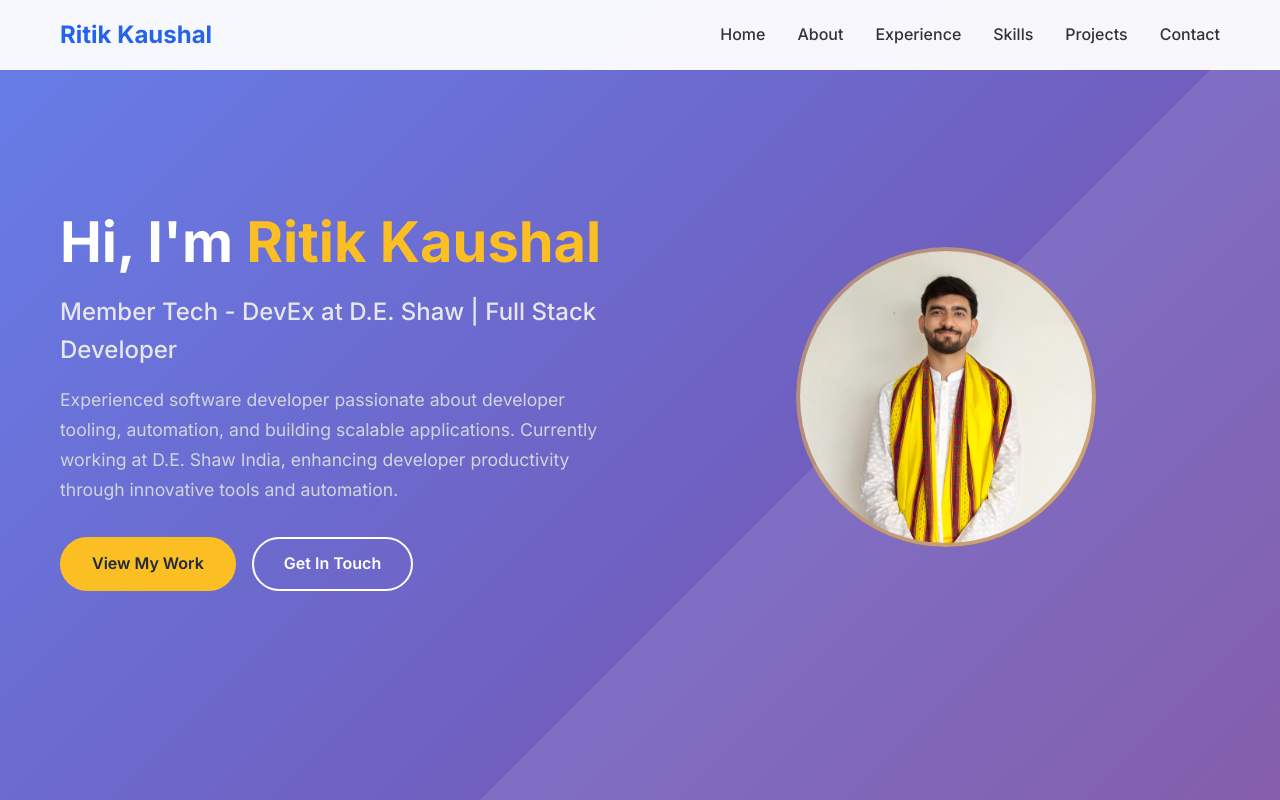
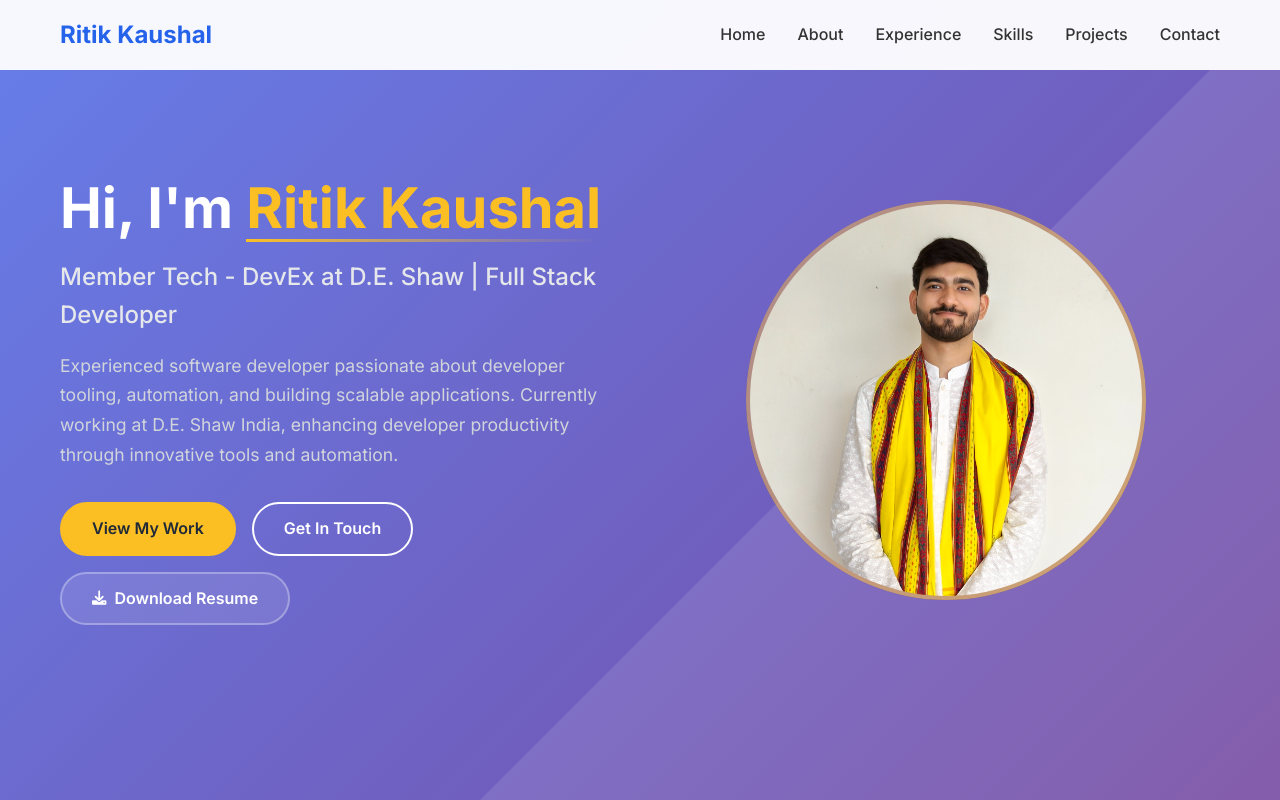
Before and after one commit to Ritik-Kaushal/portfoilo, a plain HTML site: page index.html in a window 1280 px wide. Shown: the top 800 px of the page. Drawn offline with Linux system fonts and the light colour scheme.

Commit message:
Include resume download button, image, unnecessary icons

```diff
--- a/index.html
+++ b/index.html
@@ -46,6 +46,12 @@
                 <div class="hero-buttons">
                     <a href="#projects" class="btn btn-primary">View My Work</a>
                     <a href="#contact" class="btn btn-secondary">Get In Touch</a>
+                    <a href="https://drive.google.com/file/d/1mCkqt-82UHES8r5n0Yis-ZD7fL33n9Qg/view?usp=drive_link"
+                       target="_blank"
+                       rel="noopener noreferrer"
+                       class="btn btn-resume">
+                        <i class="fas fa-download"></i> Download Resume
+                    </a>
                 </div>
             </div>
             <div class="hero-image">
@@ -382,12 +388,6 @@
                         <a href="https://linkedin.com/in/ritik-kaushal" class="social-link" target="_blank" rel="noopener noreferrer">
                             <i class="fab fa-linkedin"></i>
                         </a>
-                        <a href="#" class="social-link">
-                            <i class="fab fa-twitter"></i>
-                        </a>
-                        <a href="#" class="social-link">
-                            <i class="fab fa-instagram"></i>
-                        </a>
                     </div>
                 </div>
                 <div class="contact-form">
@@ -414,7 +414,7 @@
     <!-- Footer -->
     <footer class="footer">
         <div class="container">
-            <p>&copy; 2024 Ritik Kaushal. All rights reserved.</p>
+            <p>&copy; 2025 Ritik Kaushal. Designed & built with ❤️</p>
         </div>
     </footer>
 
--- a/script.js
+++ b/script.js
@@ -41,28 +41,7 @@ window.addEventListener('scroll', () => {
     }
 });
 
-// Intersection Observer for scroll animations
-const observerOptions = {
-    threshold: 0.1,
-    rootMargin: '0px 0px -50px 0px'
-};
-
-const observer = new IntersectionObserver((entries) => {
-    entries.forEach(entry => {
-        if (entry.isIntersecting) {
-            entry.target.classList.add('visible');
-        }
-    });
-}, observerOptions);
-
-// Observe elements for scroll animations
-document.addEventListener('DOMContentLoaded', () => {
-    const animatedElements = document.querySelectorAll('.skill-category, .project-card, .about-text, .contact-info');
-    animatedElements.forEach(el => {
-        el.classList.add('fade-in');
-        observer.observe(el);
-    });
-});
+// Scroll animations removed
 
 // Active navigation link highlighting
 window.addEventListener('scroll', () => {
@@ -180,92 +159,10 @@ function showNotification(message, type = 'info') {
     }, 5000);
 }
 
-// Typing animation for hero title - Fixed to handle HTML tags with continuous loop
-function typeWriter(element, text, speed = 100, deleteSpeed = 50) {
-    // Extract text content and HTML structure
-    const tempDiv = document.createElement('div');
-    tempDiv.innerHTML = text;
-    const fullText = tempDiv.textContent || tempDiv.innerText || '';
+// Hero section fade-in animations are handled via CSS
+// Typing animation removed for a more elegant, professional look
 
-    // Find the span element
-    const spanElement = tempDiv.querySelector('.highlight');
-    const spanText = spanElement ? spanElement.textContent : '';
-
-    // Get text before and after the highlight
-    const beforeHighlight = fullText.substring(0, fullText.indexOf(spanText));
-    const afterHighlight = fullText.substring(fullText.indexOf(spanText) + spanText.length);
-
-    let i = 0;
-    let isDeleting = false;
-
-    function animate() {
-        if (!isDeleting && i < beforeHighlight.length) {
-            // Typing before highlight
-            element.innerHTML = beforeHighlight.substring(0, i + 1);
-            i++;
-            setTimeout(animate, speed);
-        } else if (!isDeleting && i < beforeHighlight.length + spanText.length) {
-            // Typing highlight part
-            const spanProgress = i - beforeHighlight.length;
-            element.innerHTML = beforeHighlight + '<span class="highlight">' + spanText.substring(0, spanProgress + 1) + '</span>';
-            i++;
-            setTimeout(animate, speed);
-        } else if (!isDeleting && i < fullText.length) {
-            // Typing after highlight
-            const afterProgress = i - beforeHighlight.length - spanText.length;
-            element.innerHTML = beforeHighlight + '<span class="highlight">' + spanText + '</span>' + afterHighlight.substring(0, afterProgress + 1);
-            i++;
-            setTimeout(animate, speed);
-        } else if (!isDeleting) {
-            // Finished typing, wait then start deleting
-            isDeleting = true;
-            setTimeout(animate, 2000); // Wait 2 seconds before deleting
-        } else if (isDeleting && i > 0) {
-            // Deleting text
-            if (i > beforeHighlight.length + spanText.length) {
-                // Delete after highlight
-                const afterProgress = i - beforeHighlight.length - spanText.length;
-                element.innerHTML = beforeHighlight + '<span class="highlight">' + spanText + '</span>' + afterHighlight.substring(0, afterProgress - 1);
-            } else if (i > beforeHighlight.length) {
-                // Delete highlight part
-                const spanProgress = i - beforeHighlight.length;
-                element.innerHTML = beforeHighlight + '<span class="highlight">' + spanText.substring(0, spanProgress - 1) + '</span>';
-            } else {
-                // Delete before highlight
-                element.innerHTML = beforeHighlight.substring(0, i - 1);
-            }
-            i--;
-            setTimeout(animate, deleteSpeed);
-        } else {
-            // Finished deleting, restart typing
-            isDeleting = false;
-            element.innerHTML = '';
-            setTimeout(animate, 500); // Small pause before restarting
-        }
-    }
-
-    animate();
-}
-
-// Initialize typing animation when page loads
-window.addEventListener('load', () => {
-    const heroTitle = document.querySelector('.hero-title');
-    if (heroTitle) {
-        const originalText = heroTitle.innerHTML;
-        // Apply typing animation with proper HTML handling - continuous loop
-        typeWriter(heroTitle, originalText, 80, 40);
-    }
-});
-
-// Parallax effect for hero section
-window.addEventListener('scroll', () => {
-    const scrolled = window.pageYOffset;
-    const hero = document.querySelector('.hero');
-    if (hero) {
-        const rate = scrolled * -0.5;
-        hero.style.transform = `translateY(${rate}px)`;
-    }
-});
+// Parallax effect removed - it was causing gap issues between sections
 
 // Skill bars animation
 function animateSkillBars() {
@@ -287,23 +184,7 @@ document.querySelectorAll('.project-card').forEach(card => {
     });
 });
 
-// Smooth reveal animation for sections
-const revealElements = document.querySelectorAll('.section-title, .about-text, .skill-category, .project-card');
-const revealObserver = new IntersectionObserver((entries) => {
-    entries.forEach(entry => {
-        if (entry.isIntersecting) {
-            entry.target.style.opacity = '1';
-            entry.target.style.transform = 'translateY(0)';
-        }
-    });
-}, { threshold: 0.1 });
-
-revealElements.forEach(el => {
-    el.style.opacity = '0';
-    el.style.transform = 'translateY(30px)';
-    el.style.transition = 'opacity 0.6s ease, transform 0.6s ease';
-    revealObserver.observe(el);
-});
+// Additional scroll animations handled by the main scrollObserver above
 
 // Add loading animation
 window.addEventListener('load', () => {
--- a/styles.css
+++ b/styles.css
@@ -130,15 +130,36 @@ body {
     z-index: 1;
 }
 
+.hero-content {
+    position: relative;
+}
+
 .hero-title {
     font-size: 3.5rem;
     font-weight: 700;
     margin-bottom: 1rem;
     line-height: 1.2;
+    opacity: 0;
+    animation: fadeInUp 1s ease-out 0.3s forwards;
 }
 
 .highlight {
     color: #fbbf24;
+    position: relative;
+    display: inline-block;
+}
+
+.highlight::after {
+    content: '';
+    position: absolute;
+    bottom: 0;
+    left: 0;
+    width: 100%;
+    height: 3px;
+    background: linear-gradient(90deg, #fbbf24, transparent);
+    animation: underlineExpand 0.8s ease-out 0.5s forwards;
+    transform: scaleX(0);
+    transform-origin: left;
 }
 
 .hero-subtitle {
@@ -146,6 +167,8 @@ body {
     font-weight: 500;
     margin-bottom: 1rem;
     color: #e5e7eb;
+    opacity: 0;
+    animation: fadeInUp 1s ease-out 0.5s forwards;
 }
 
 .hero-description {
@@ -153,12 +176,17 @@ body {
     margin-bottom: 2rem;
     color: #d1d5db;
     line-height: 1.7;
+    opacity: 0;
+    animation: fadeInUp 1s ease-out 0.7s forwards;
+    max-width: 600px;
 }
 
 .hero-buttons {
     display: flex;
     gap: 1rem;
     flex-wrap: wrap;
+    opacity: 0;
+    animation: fadeInUp 1s ease-out 0.9s forwards;
 }
 
 .btn {
@@ -196,6 +224,27 @@ body {
     transform: translateY(-2px);
 }
 
+.btn-resume {
+    background: rgba(255, 255, 255, 0.1);
+    color: white;
+    border-color: rgba(255, 255, 255, 0.3);
+    backdrop-filter: blur(10px);
+    display: inline-flex;
+    align-items: center;
+    gap: 0.5rem;
+}
+
+.btn-resume:hover {
+    background: rgba(255, 255, 255, 0.2);
+    border-color: rgba(255, 255, 255, 0.5);
+    transform: translateY(-2px);
+    box-shadow: 0 10px 25px rgba(0, 0, 0, 0.2);
+}
+
+.btn-resume i {
+    font-size: 0.9rem;
+}
+
 .hero-image {
     display: flex;
     justify-content: center;
@@ -204,15 +253,16 @@ body {
 }
 
 .profile-image {
-    width: 300px;
-    height: 300px;
+    width: 400px;
+    height: 400px;
     border-radius: 50%;
     overflow: hidden;
     position: relative;
     display: flex;
     align-items: center;
     justify-content: center;
-    animation: float 6s ease-in-out infinite;
+    animation: float 6s ease-in-out infinite, fadeInUp 1s ease-out 1.1s forwards;
+    opacity: 0;
 }
 
 .profile-image::after {
@@ -246,6 +296,12 @@ body {
     }
     50% {
         transform: translateY(-20px);
+    }
+}
+
+@keyframes underlineExpand {
+    to {
+        transform: scaleX(1);
     }
 }
 
@@ -743,13 +799,17 @@ section {
     }
 
     .profile-image {
-        width: 200px;
-        height: 200px;
+        width: 250px;
+        height: 250px;
     }
 
     .about-content {
         grid-template-columns: 1fr;
         gap: 2rem;
+    }
+
+    .about-image {
+        display: none;
     }
 
     .about-stats {
@@ -801,8 +861,8 @@ section {
     }
 
     .profile-image {
-        width: 180px;
-        height: 180px;
+        width: 220px;
+        height: 220px;
     }
 }
 
@@ -818,22 +878,6 @@ section {
     }
 }
 
-.hero-content,
-.about-content,
-.skills-grid,
-.projects-grid,
-.contact-content {
-    animation: fadeInUp 0.8s ease-out;
-}
+/* Hero section keeps its initial fade-in animations on page load */
 
-/* Scroll animations */
-.fade-in {
-    opacity: 0;
-    transform: translateY(30px);
-    transition: all 0.6s ease;
-}
-
-.fade-in.visible {
-    opacity: 1;
-    transform: translateY(0);
-}
+/* Scroll animations removed */
```
